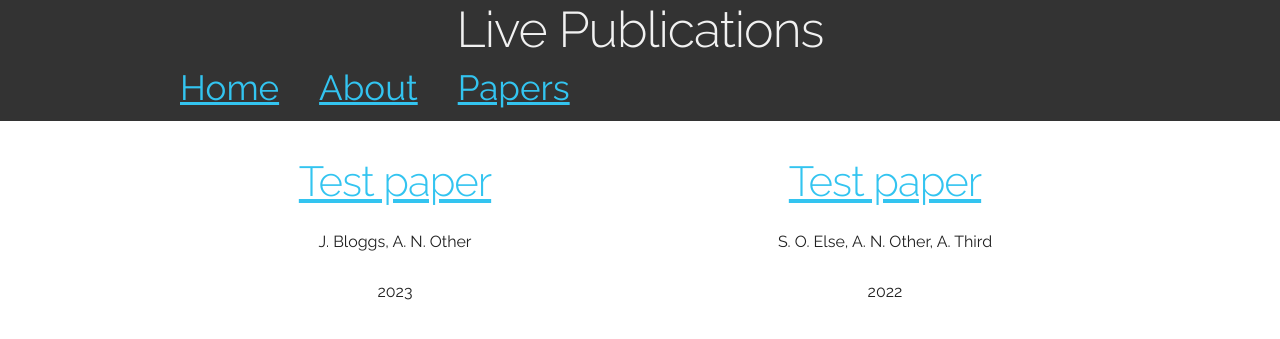
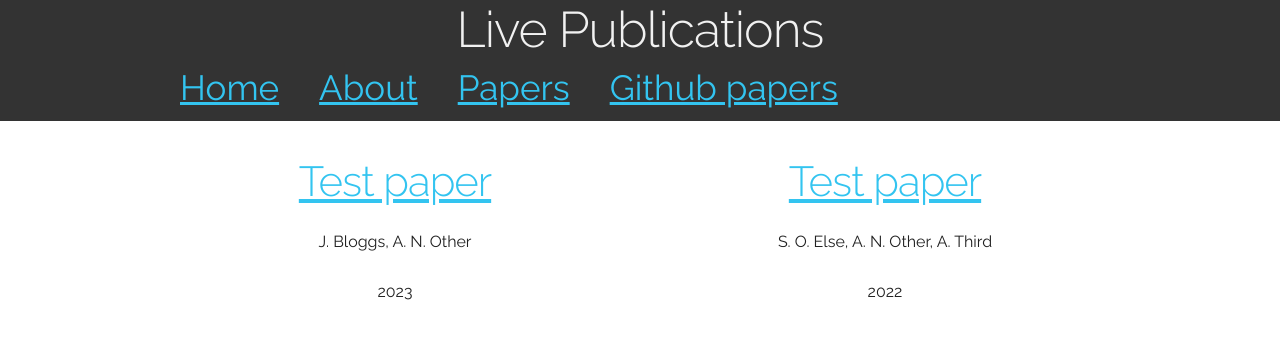
Before and after one commit to LivePublication/LP_WebServer, a Flask app: page /papers in a window 1280 px wide. Shown: the top 339 px of the page. Run offline with Flask 3, Linux system fonts and the light colour scheme; parts of the project's set-up code (start-up, migrations or seed data) failed here and were passed over.

Commit message:
Basic github papers page listing papers retrieved from github

```diff
--- a/app.py
+++ b/app.py
@@ -1,10 +1,9 @@
-import sys
-
 import flask
 from flask import render_template
 from markupsafe import escape, Markup
 from werkzeug.middleware.proxy_fix import ProxyFix
 
+from githubapp.app import get_all_repos, _get_quarto_metadata
 from processing.artefacts import host_artefacts
 from processing.paper import list_papers, paper_content
 
@@ -58,5 +57,30 @@ def paper(paper_slug):
                            content=Markup(content))
 
 
+@app.route("/gh_papers")
+def gh_papers():
+    """List available papers, for each paper navigate to list of versions"""
+    repos = get_all_repos()
+
+    def slug(repo):
+        return f'/gh_papers/{repo.owner.name}/{repo.name}'
+
+    # Build list of metadata similar to the papers() function
+    list_view = []
+    for r in repos:
+        metadata = _get_quarto_metadata(r)
+        list_view.append({
+            'title': metadata['title'],
+            'authors': [a['name'] for a in metadata['authors']],
+            'year': metadata.get('year', 'unknown'),
+            'slug': slug(r)
+        })
+
+    return render_template('papers.html',
+                            title='Live Publications (github)',
+                            papers=list_view)
+
+
+
 if __name__ == '__main__':
     app.run(debug=False)
--- a/requirements.txt
+++ b/requirements.txt
@@ -1,3 +1,4 @@
 Flask
 pandoc
 PyGithub
+pyyaml
--- a/templates/layout.html
+++ b/templates/layout.html
@@ -40,6 +40,7 @@
                 <li><a href="/">Home</a></li>
                 <li><a href="/about">About</a></li>
                 <li><a href="/papers">Papers</a></li>
+                <li><a href="/gh_papers">Github papers</a></li>
             </ul>
         </nav>
     </div>
```
Also changed, not shown: githubapp/app.py (+24 -0 lines).
